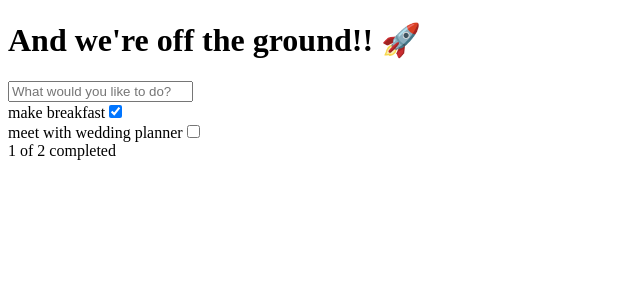
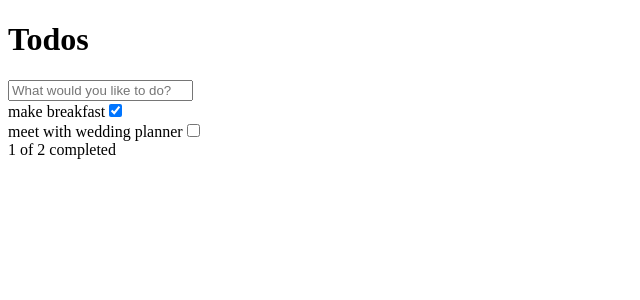
Before and after one commit to andela-uopaluwa/react-todo, a React (Vite) app: page / in a window 1280 px wide. Shown: the top 300 px of the page, without its empty margins (0-640 px from the left). Built offline with nearby package versions, Linux system fonts and the light colour scheme.

Commit message:
add heading text to home page

```diff
--- a/src/App.js
+++ b/src/App.js
@@ -6,7 +6,7 @@ class App extends React.Component {
     render() {
         return (
             <div>
-                <h1>And we're off the ground!! <span role="img" aria-label="Rocket">🚀</span> </h1>
+                <h1>Todos</h1>
                 <Todos />
             </div>
         )
--- a/src/index.html
+++ b/src/index.html
@@ -1,5 +1,6 @@
 <!DOCTYPE html>
 <html lang="en">
+
 <head>
     <meta charset="UTF-8">
     <meta name="viewport" content="width=device-width, initial-scale=1.0">
@@ -8,8 +9,12 @@
     <title>Todo</title>
 
 </head>
+
 <body>
-    <div id="root">Not rendered yet</div>
+    <div id="root">
+        <h1>And we're off the ground!! <span role="img" aria-label="Rocket">🚀</span> </h1>
+    </div>
     <script src="./App.js"></script>
 </body>
+
 </html>
```
